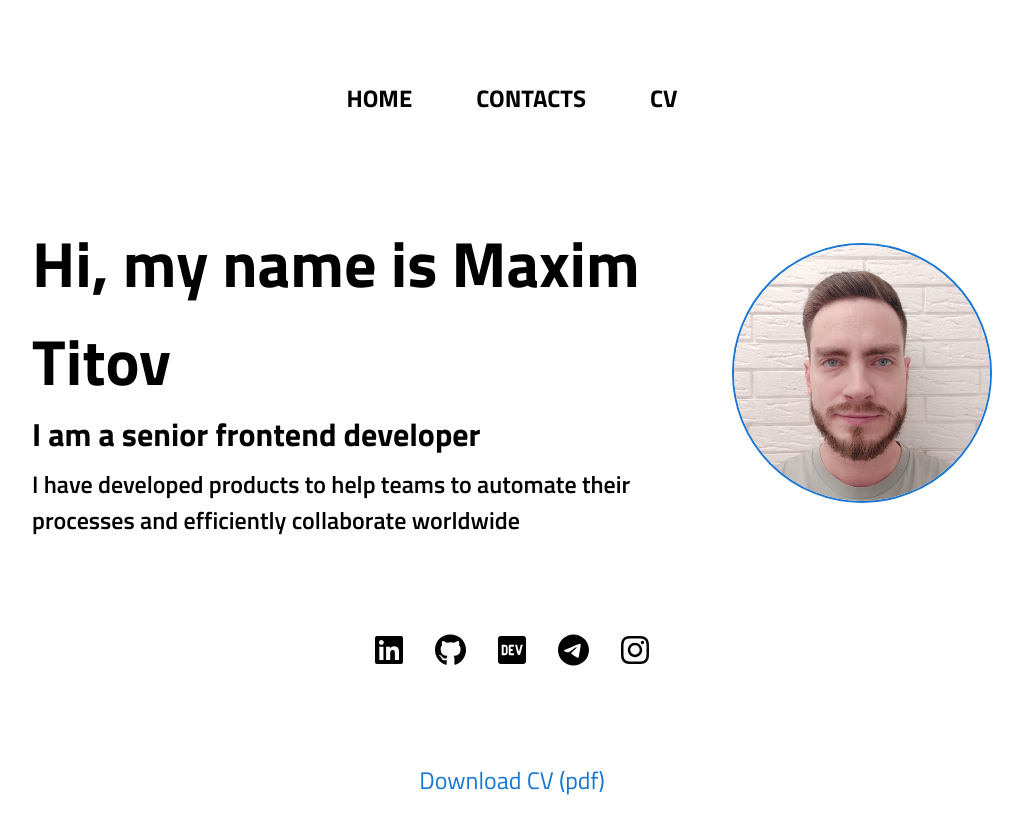
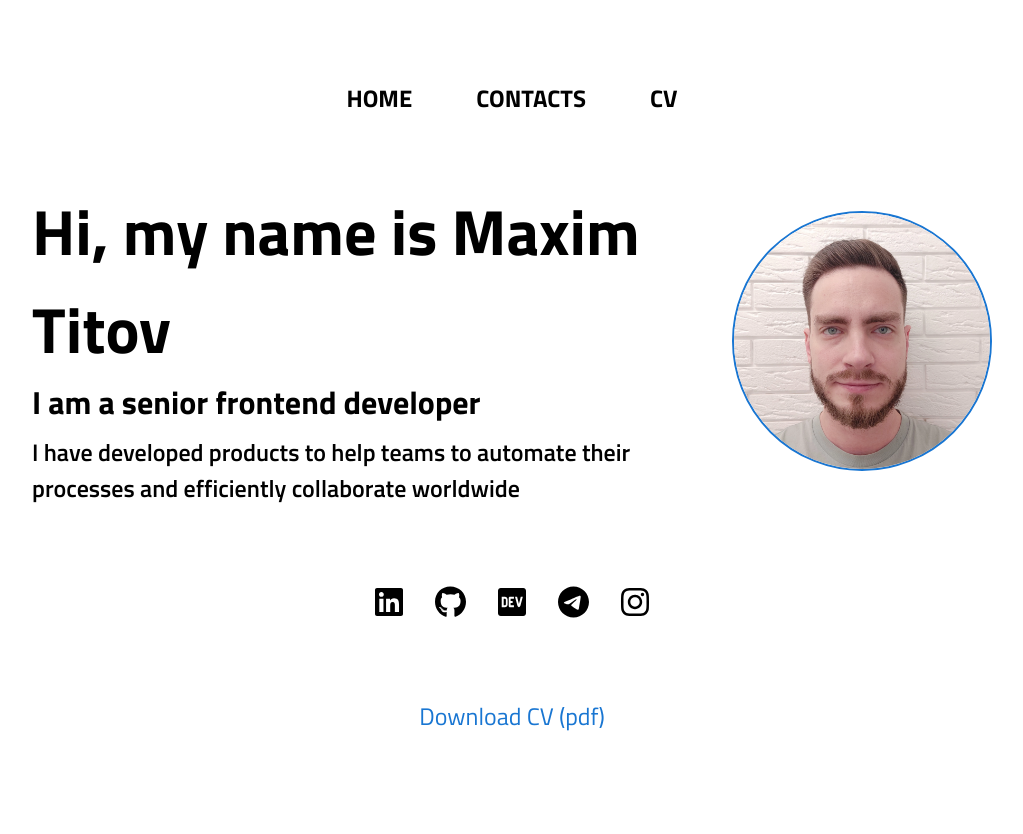
Before and after one commit to titovmx/titovmx-website, a Next.js app: page / in a window 1280 px wide. Shown: the top 834 px of the page, without its empty margins (128-1151 px from the left). Built offline with nearby package versions, Linux system fonts and the light colour scheme.

Commit message:
improve margins

```diff
--- a/styles/Home.module.css
+++ b/styles/Home.module.css
@@ -12,7 +12,7 @@
 }
 
 .app section:first-child {
-  margin-top: 2rem 0;
+  margin-top: 2rem;
 }
 
 @media (min-width: 768px) {
@@ -21,6 +21,10 @@
   }
 
   .app section {
-    margin: 6rem 0;
+    margin: 5rem 0;
+  }
+
+  .app section:first-child {
+    margin-top: 4rem;
   }
 }
```
